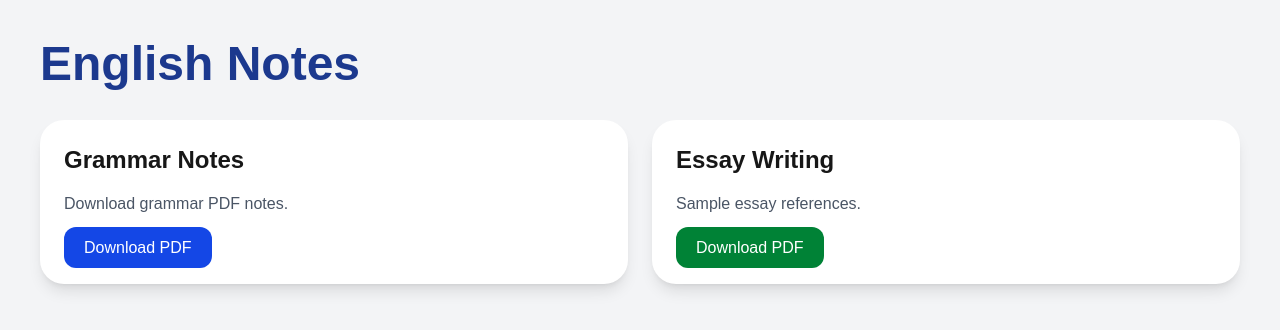
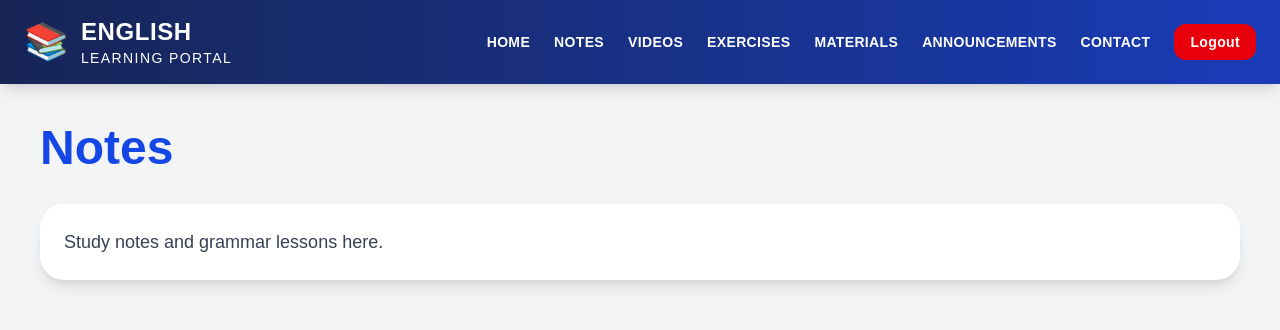
Before and after one commit to kinatsuko/english-portal, a Next.js app: page /notes in a window 1280 px wide. Shown: the top 330 px of the page. Built offline with nearby package versions, Linux system fonts and the light colour scheme; sample sign-in values are in the browser's storage.

Commit message:
Repair Materials

```diff
--- a/app/exercises/page.js
+++ b/app/exercises/page.js
@@ -1,7 +1,16 @@
+"use client";
+
+import Navbar from "@/components/Navbar";
+import ProtectedRoute from "@/components/ProtectedRoute";
+
 export default function ExercisesPage() {
   return (
-    <div className="min-h-screen bg-gray-100 p-10">
-      <h1 className="text-5xl font-bold text-green-700 mb-8">
+    <ProtectedRoute>
+      <div className="min-h-screen bg-gray-100">
+        <Navbar />
+
+        <div className="p-10">
+          <h1 className="text-5xl font-bold text-green-600 mb-8">
             Exercises
           </h1>
 
@@ -11,5 +20,7 @@ export default function ExercisesPage() {
             </p>
           </div>
         </div>
+      </div>
+    </ProtectedRoute>
   );
 }
--- a/app/materials/page.js
+++ b/app/materials/page.js
@@ -1,8 +1,17 @@
+"use client";
+
+import Navbar from "@/components/Navbar";
+import ProtectedRoute from "@/components/ProtectedRoute";
+
 export default function MaterialsPage() {
   return (
-    <div className="min-h-screen bg-gray-100 p-10">
+    <ProtectedRoute>
+      <div className="min-h-screen bg-gray-100">
+        <Navbar />
+
+        <div className="p-10">
           <h1 className="text-5xl font-bold text-yellow-600 mb-8">
-        Learning Materials
+            Materials
           </h1>
 
           <div className="bg-white rounded-3xl shadow-lg p-6">
@@ -11,5 +20,7 @@ export default function MaterialsPage() {
             </p>
           </div>
         </div>
+      </div>
+    </ProtectedRoute>
   );
 }
--- a/app/notes/page.js
+++ b/app/notes/page.js
@@ -1,49 +1,26 @@
+"use client";
+
+import Navbar from "@/components/Navbar";
+import ProtectedRoute from "@/components/ProtectedRoute";
+
 export default function NotesPage() {
   return (
-    <div className="min-h-screen bg-gray-100 p-10">
-      <h1 className="text-5xl font-bold text-blue-900 mb-8">
-        English Notes
-      </h1>
+    <ProtectedRoute>
+      <div className="min-h-screen bg-gray-100">
+        <Navbar />
 
-      <div className="grid md:grid-cols-2 gap-6">
+        <div className="p-10">
+          <h1 className="text-5xl font-bold text-blue-700 mb-8">
+            Notes
+          </h1>
 
-        <div className="bg-white rounded-3xl shadow-lg p-6">
-          <h2 className="text-2xl font-semibold mb-4">
-            Grammar Notes
-          </h2>
-
-          <p className="text-gray-600 mb-5">
-            Download grammar PDF notes.
-          </p>
-
-          <a
-            href="/notes/grammar.pdf"
-            target="_blank"
-            className="bg-blue-700 text-white px-5 py-3 rounded-xl"
-          >
-            Download PDF
-          </a>
+          <div className="bg-white rounded-3xl shadow-lg p-6">
+            <p className="text-lg text-gray-700">
+              Study notes and grammar lessons here.
+            </p>
+          </div>
         </div>
-
-        <div className="bg-white rounded-3xl shadow-lg p-6">
-          <h2 className="text-2xl font-semibold mb-4">
-            Essay Writing
-          </h2>
-
-          <p className="text-gray-600 mb-5">
-            Sample essay references.
-          </p>
-
-          <a
-            href="/notes/essay.pdf"
-            target="_blank"
-            className="bg-green-700 text-white px-5 py-3 rounded-xl"
-          >
-            Download PDF
-          </a>
-        </div>
-
       </div>
-    </div>
+    </ProtectedRoute>
   );
 }
--- a/app/videos/page.js
+++ b/app/videos/page.js
@@ -1,20 +1,26 @@
+"use client";
+
+import Navbar from "@/components/Navbar";
+import ProtectedRoute from "@/components/ProtectedRoute";
+
 export default function VideosPage() {
   return (
-    <div className="min-h-screen bg-gray-100 p-10">
-      <h1 className="text-5xl font-bold text-red-700 mb-8">
-        Learning Videos
-      </h1>
+    <ProtectedRoute>
+      <div className="min-h-screen bg-gray-100">
+        <Navbar />
 
-      <div className="bg-white rounded-3xl shadow-lg p-6">
-        <iframe
-          width="100%"
-          height="500"
-          src="https://www.youtube.com/embed/VIDEO_ID"
-          title="YouTube video"
-          allowFullScreen
-          className="rounded-2xl"
-        ></iframe>
+        <div className="p-10">
+          <h1 className="text-5xl font-bold text-red-600 mb-8">
+            Videos
+          </h1>
+
+          <div className="bg-white rounded-3xl shadow-lg p-6">
+            <p className="text-lg text-gray-700">
+              English learning videos will appear here.
+            </p>
+          </div>
+        </div>
       </div>
-    </div>
+    </ProtectedRoute>
   );
 }
```
Lines whose indentation alone changed are shown as unchanged.
